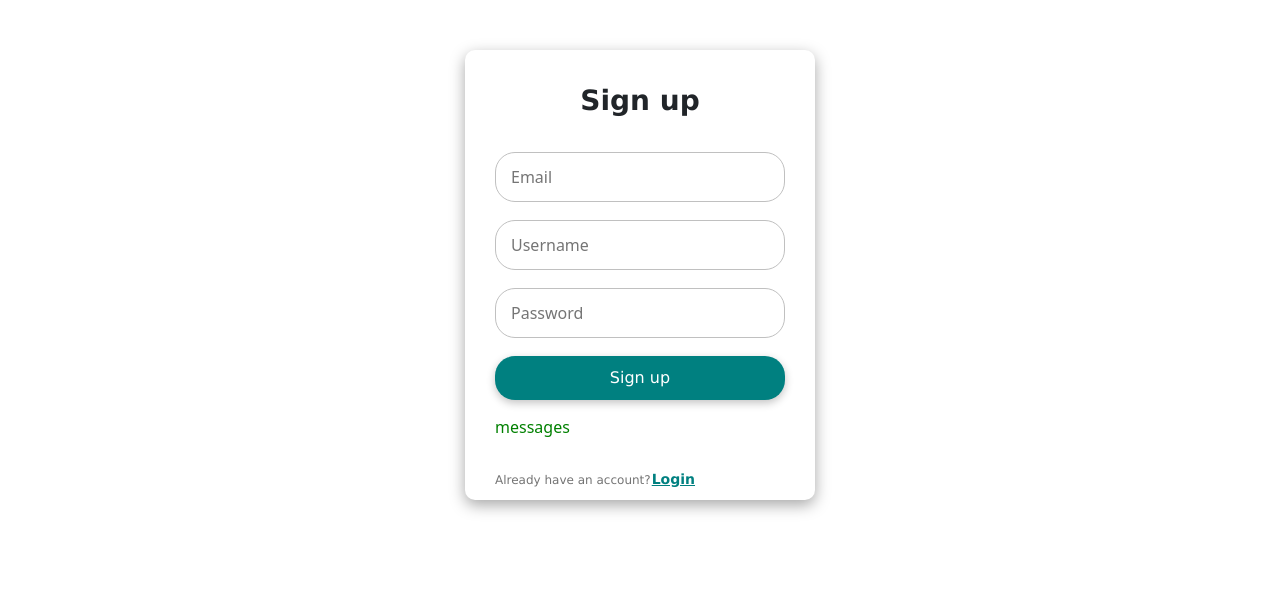
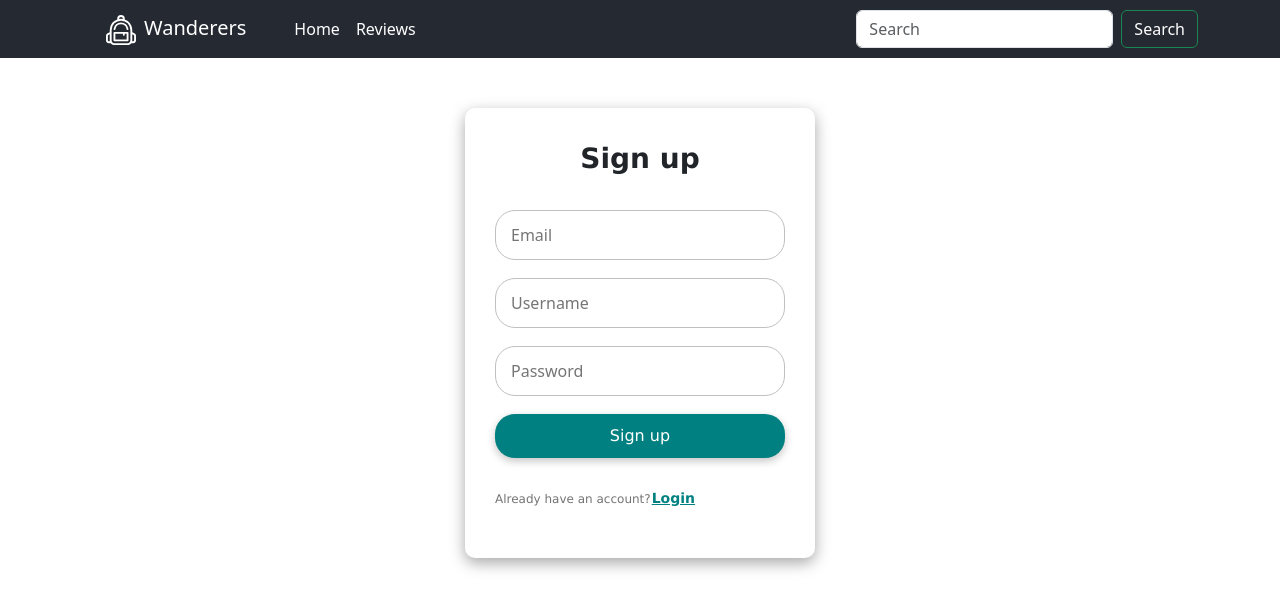
Before and after one commit to levit3/Wanderers-Project, a React (Create React App) app in the folder client/: page /signup in a window 1280 px wide. Shown: the top 610 px of the page. Built offline with nearby package versions, Linux system fonts and the light colour scheme; a web font is replaced by a local one.

Commit message:
adds navbar to signup and login pages

```diff
--- a/client/src/components/AuthForms/Login.js
+++ b/client/src/components/AuthForms/Login.js
@@ -3,6 +3,7 @@ import React, { useState, useContext } from "react";
 import "./Auth.css";
 import { useNavigate } from "react-router-dom";
 import { userContext } from "./context/logincontext";
+import NavBar from "../NavBar";
 
 const Login = () => {
   const [username, setUsername] = useState("");
@@ -36,6 +37,8 @@ const Login = () => {
   console.log(user);
 
   return (
+    <div>
+      <NavBar />
       <div className="form-container-login" onSubmit={handleSubmit}>
         <p className="title">Welcome back</p>
         <form className="form">
@@ -75,6 +78,7 @@ const Login = () => {
           </a>
         </p>
       </div>
+    </div>
   );
 };
 
--- a/client/src/components/AuthForms/Register.js
+++ b/client/src/components/AuthForms/Register.js
@@ -4,6 +4,7 @@ import "./Auth.css";
 import Login from "./Login";
 import { Link } from "react-router-dom";
 import { useNavigate } from "react-router-dom";
+import NavBar from "../NavBar";
 const api = "http://127.0.0.1:5555";
 
 const Register = () => {
@@ -38,6 +39,8 @@ const Register = () => {
   /*** Handle Same username/email ***/
 
   return (
+    <div>
+      <NavBar />
       <div className="form-container-signup" onSubmit={handleSubmit}>
         <p className="title">Sign up</p>
         <form className="form">
@@ -73,7 +76,7 @@ const Register = () => {
           />
           <button className="form-btn">Sign up</button>
         </form>
-      {{ messages } && <p style={{ color: "green" }}>messages</p>}
+        {{ messages } && <p style={{ color: "green" }}>{messages}</p>}
         <p className="sign-up-label">
           Already have an account?
           <a className="sign-up-link" href="/login">
@@ -81,6 +84,7 @@ const Register = () => {
           </a>
         </p>
       </div>
+    </div>
   );
 };
 
```
Lines whose indentation alone changed are shown as unchanged.
